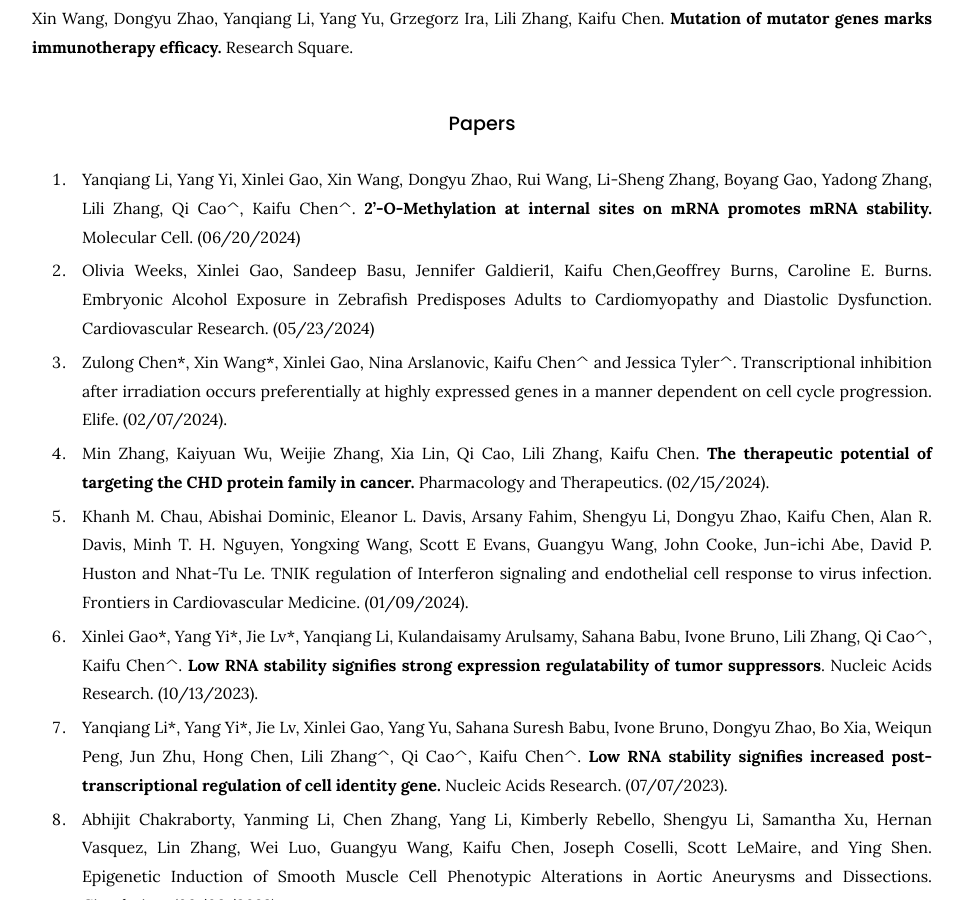
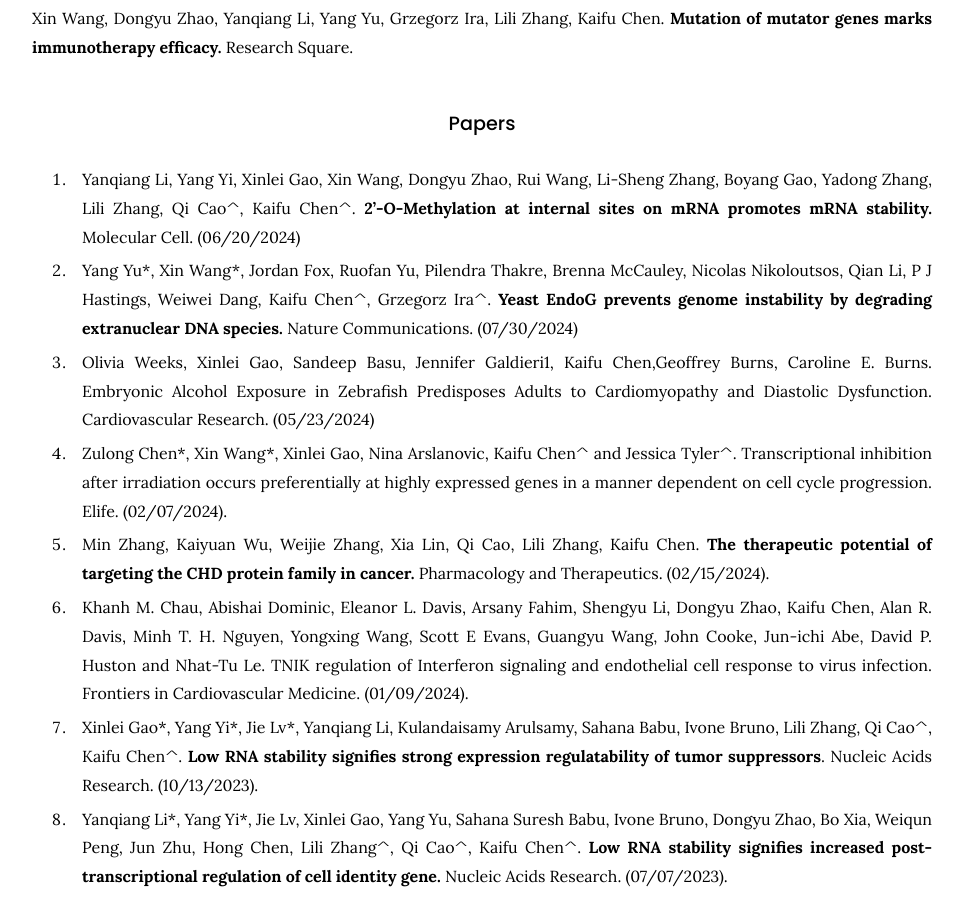
Before and after one commit to kaifuchenlab/kaifuchenlab.github.io, a Jekyll site: the page built from 3.publication/index.md, in a window 1280 px wide and 900 px high, scrolled down 462 px. Shown: the whole window, without its empty margins (158-1122 px from the left). Built offline with Jekyll 4.4.1, drawn with Linux system fonts in a browser that asks for light colours.

Commit message:
Update index.md

```diff
--- a/3.publication/index.md
+++ b/3.publication/index.md
@@ -19,10 +19,14 @@ Research Square.
 
 ### Papers
 
-84. Yanqiang Li, Yang Yi, Xinlei Gao, Xin Wang, Dongyu Zhao, Rui Wang, Li-Sheng Zhang, Boyang Gao, Yadong Zhang, Lili Zhang, Qi Cao^, Kaifu Chen^. **2'-O-Methylation at internal sites on mRNA promotes mRNA stability.**
+86. Yanqiang Li, Yang Yi, Xinlei Gao, Xin Wang, Dongyu Zhao, Rui Wang, Li-Sheng Zhang, Boyang Gao, Yadong Zhang, Lili Zhang, Qi Cao^, Kaifu Chen^. **2'-O-Methylation at internal sites on mRNA promotes mRNA stability.**
 Molecular Cell. (06/20/2024)
 
-84. Olivia Weeks, Xinlei Gao, Sandeep Basu, Jennifer Galdieri1, Kaifu Chen,Geoffrey Burns, Caroline E. Burns. Embryonic Alcohol Exposure in Zebrafish Predisposes Adults to Cardiomyopathy and Diastolic Dysfunction. Cardiovascular Research. (05/23/2024)
+85. Yang Yu\*, Xin Wang\*, Jordan Fox, Ruofan Yu, Pilendra Thakre, Brenna McCauley, Nicolas Nikoloutsos, Qian Li, P J Hastings, Weiwei Dang, Kaifu Chen^, Grzegorz Ira^. **Yeast EndoG prevents genome instability by degrading extranuclear DNA species.**
+Nature Communications. (07/30/2024)
+
+84. Olivia Weeks, Xinlei Gao, Sandeep Basu, Jennifer Galdieri1, Kaifu Chen,Geoffrey Burns, Caroline E. Burns. Embryonic Alcohol Exposure in Zebrafish Predisposes Adults to Cardiomyopathy and Diastolic Dysfunction.
+Cardiovascular Research. (05/23/2024)
 
 83. Zulong Chen\*, Xin Wang\*, Xinlei Gao, Nina Arslanovic, Kaifu Chen^ and Jessica Tyler^. Transcriptional inhibition after irradiation occurs preferentially at highly expressed genes in a manner dependent on cell cycle progression.
 Elife. (02/07/2024).
```
